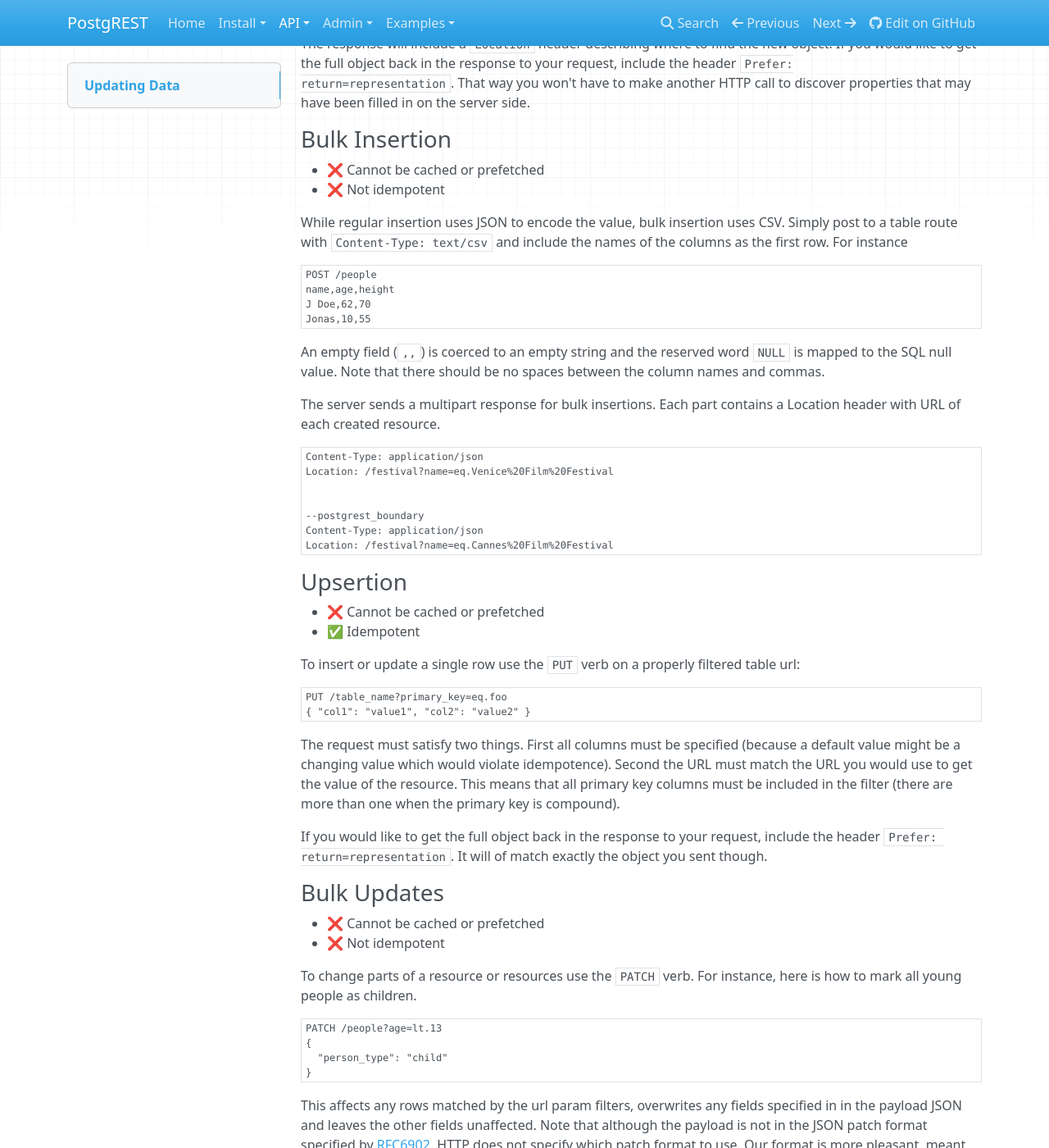
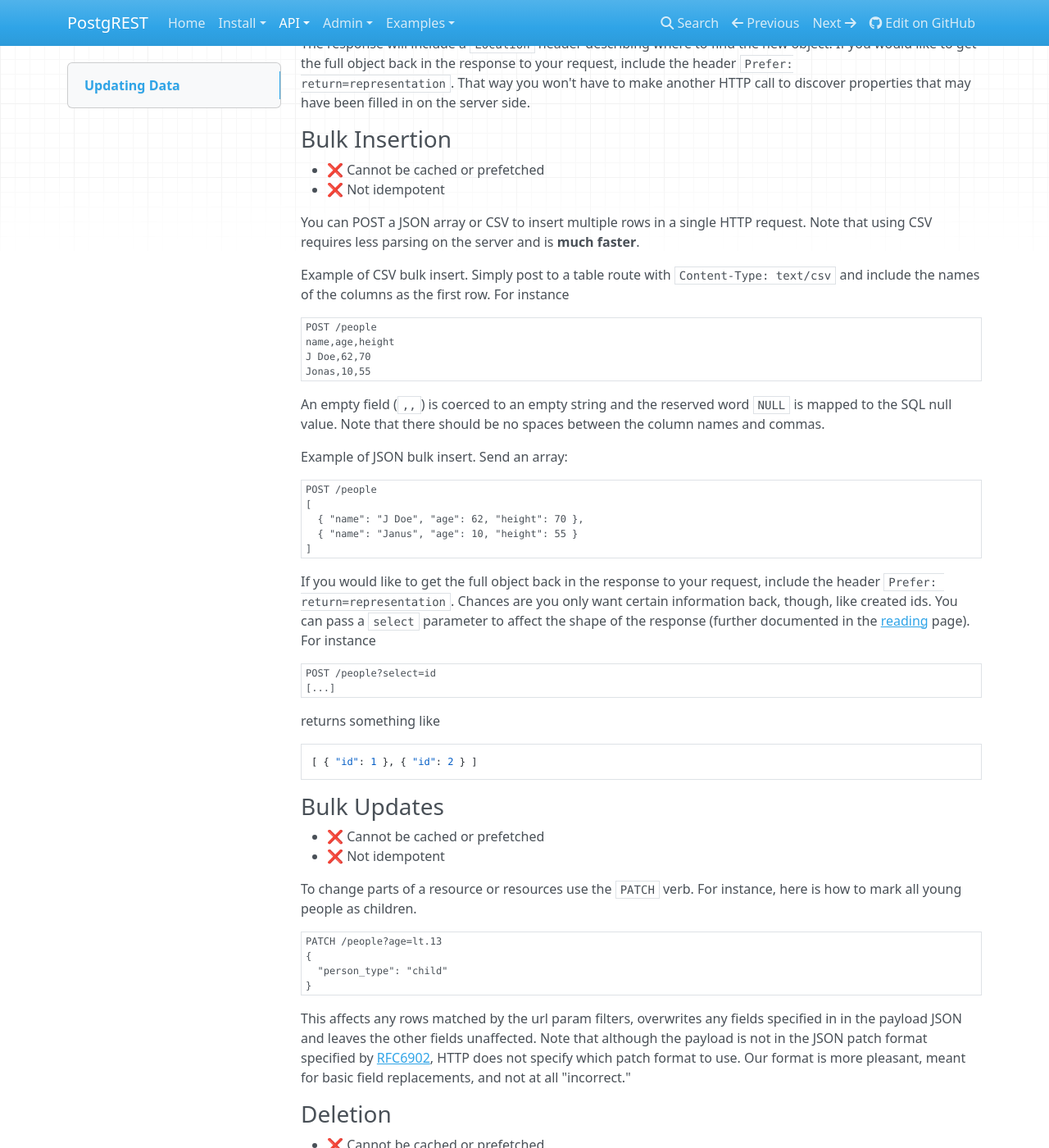
Before and after one commit to PostgREST/postgrest, an MkDocs documentation site: the page built from docs/api/writing.md, in a window 1280 px wide and 1400 px high, scrolled down 309 px. Shown: the whole window at 82% size. Built offline with MkDocs 1.6.1, drawn with Linux system fonts in a browser that asks for light colours; nearby versions of some CDN libraries; old or Windows-style settings are respelled for this version of MkDocs; some of the changed text lies outside the part shown.

Commit message:
Update reading/writing docs

````diff
--- a/docs/api/writing.md
+++ b/docs/api/writing.md
@@ -26,9 +26,13 @@
 * ❌ Cannot be cached or prefetched
 * ❌ Not idempotent
 
-While regular insertion uses JSON to encode the value, bulk insertion
-uses CSV. Simply post to a table route with `Content-Type: text/csv`
-and include the names of the columns as the first row. For instance
+You can POST a JSON array or CSV to insert multiple rows in a single
+HTTP request. Note that using CSV requires less parsing on the server
+and is **much faster**.
+
+Example of CSV bulk insert. Simply post to a table route with
+`Content-Type: text/csv` and include the names of the columns as
+the first row. For instance
 
 ```HTTP
 POST /people
@@ -41,42 +45,31 @@
 word `NULL` is mapped to the SQL null value. Note that there should
 be no spaces between the column names and commas.
 
-The server sends a multipart response for bulk insertions. Each part
-contains a Location header with URL of each created resource.
+Example of JSON bulk insert. Send an array:
 
 ```HTTP
-Content-Type: application/json
-Location: /festival?name=eq.Venice%20Film%20Festival
-
-
---postgrest_boundary
-Content-Type: application/json
-Location: /festival?name=eq.Cannes%20Film%20Festival
+POST /people
+[
+  { "name": "J Doe", "age": 62, "height": 70 },
+  { "name": "Janus", "age": 10, "height": 55 }
+]
 ```
-
-### Upsertion
-
-* ❌ Cannot be cached or prefetched
-* ✅ Idempotent
-
-To insert or update a single row use the `PUT` verb on a properly
-filtered table url:
-
-```HTTP
-PUT /table_name?primary_key=eq.foo
-{ "col1": "value1", "col2": "value2" }
-```
-
-The request must satisfy two things. First all columns must be
-specified (because a default value might be a changing value which
-would violate idempotence). Second the URL must match the URL you
-would use to get the value of the resource. This means that all
-primary key columns must be included in the filter (there are more
-than one when the primary key is compound).
 
 If you would like to get the full object back in the response to
 your request, include the header `Prefer: return=representation`.
-It will of match exactly the object you sent though.
+Chances are you only want certain information back, though, like
+created ids. You can pass a `select` parameter to affect the shape
+of the response (further documented in the [reading](/api/reading/)
+page). For instance
+
+```HTTP
+POST /people?select=id
+[...]
+```
+returns something like
+```json
+[ { "id": 1 }, { "id": 2 } ]
+```
 
 ### Bulk Updates
 
@@ -110,14 +103,13 @@
 will be removed. For instance deleting inactive users:
 
 ```HTTP
-DELETE /user?active=eq.false
+DELETE /user?active=is.false
 ```
 
 ### Protecting Dangerous Actions
 
 Notice that it is very easy to delete or update many records at
 once. In fact forgetting a filter will affect an entire table!
-
 
 <div class="admonition warning">
     <p class="admonition-title">Invitation to Contribute</p>
````
Also changed, not shown: docs/api/reading.md (+18 -9 lines).
